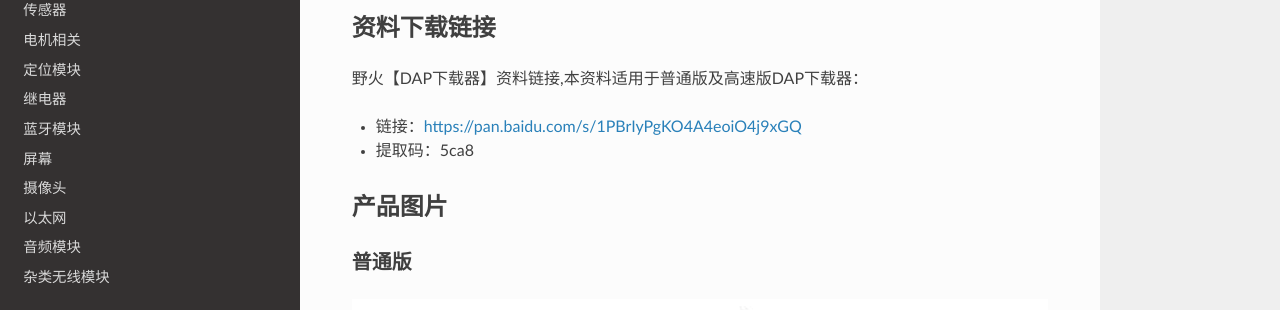
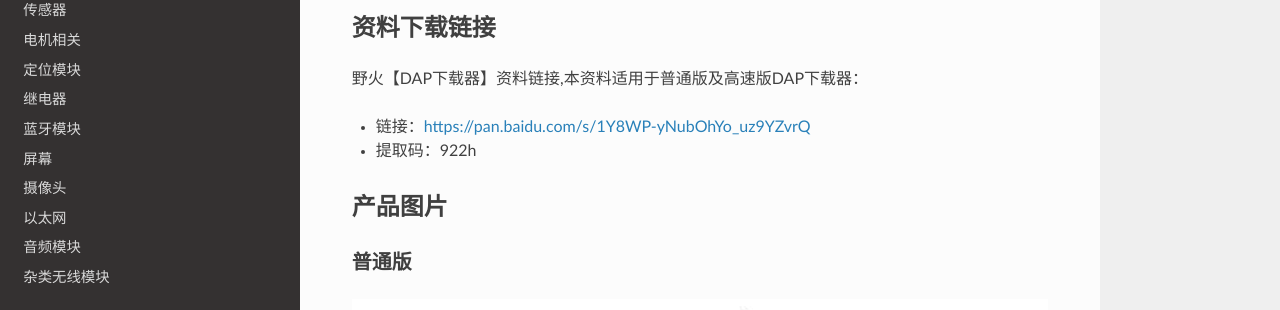
Before and after one commit to Embedfire/ebf_products, a Sphinx documentation site: the page built from documentation/tool/dap/dap.rst, in a window 1280 px wide and 900 px high. Shown: the part 160-470 px from the top of the window. Built offline with Sphinx 7.4.7 and the Read the Docs theme 2.0.0, drawn with Linux system fonts in a browser that asks for light colours; pages that are not in the unit, such as notebooks, are missing from menus.

Commit message:
Update dap.rst

```diff
--- a/documentation/tool/dap/dap.rst
+++ b/documentation/tool/dap/dap.rst
@@ -7,8 +7,8 @@
 
 野火【DAP下载器】资料链接,本资料适用于普通版及高速版DAP下载器：
 
-- 链接：https://pan.baidu.com/s/1PBrIyPgKO4A4eoiO4j9xGQ
-- 提取码：5ca8
+- 链接：https://pan.baidu.com/s/1Y8WP-yNubOhYo_uz9YZvrQ
+- 提取码：922h
 
 产品图片
 --------
```
